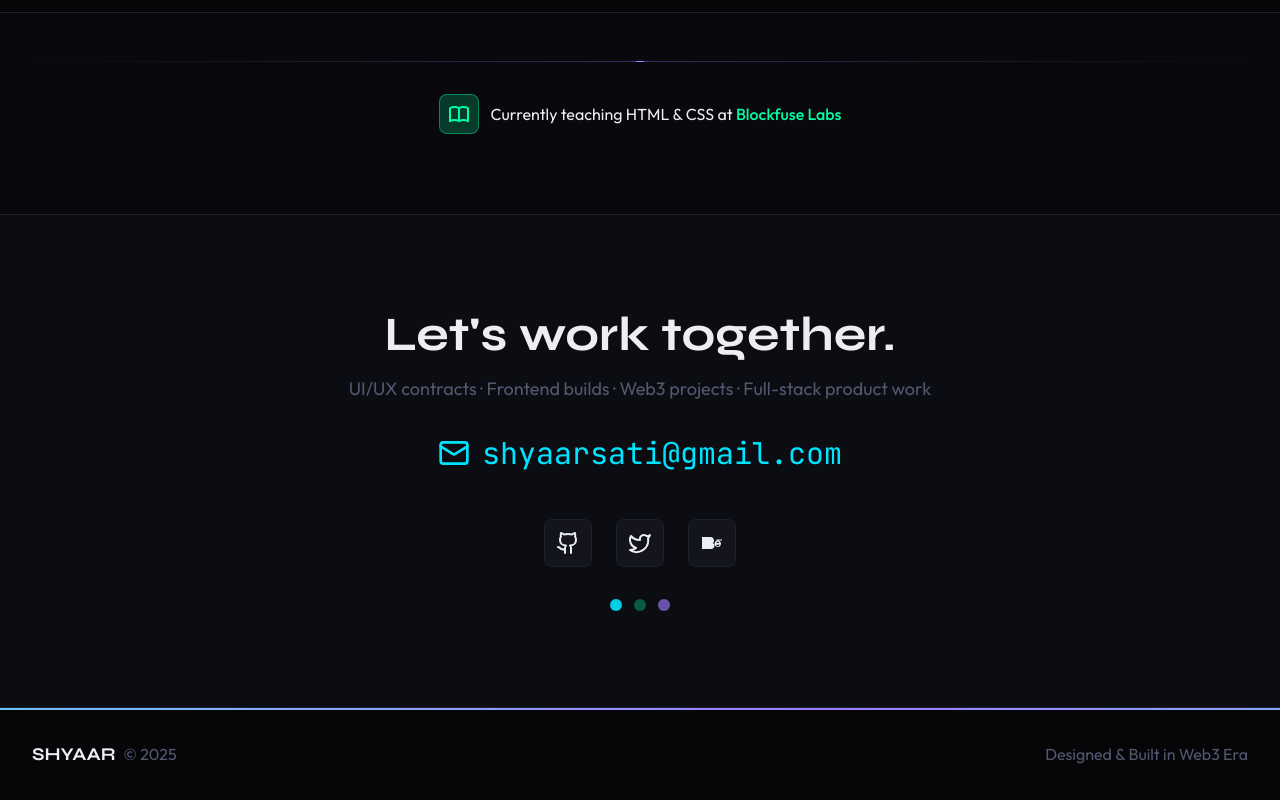
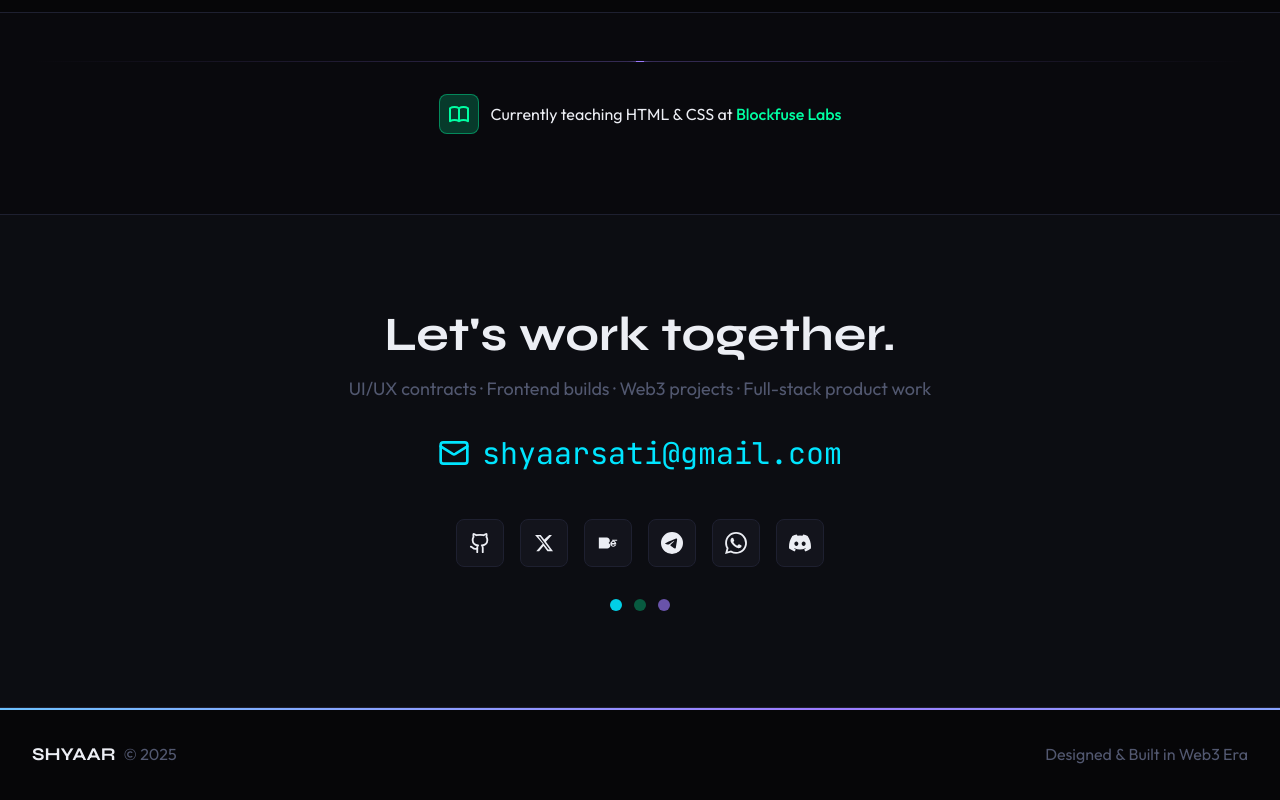
Before and after one commit to Shyaar/sati_portfolio, a React (Vite) app: page / in a window 1280 px wide. Shown: the part 4783-5583 px from the top of the page. Built offline with nearby package versions, Linux system fonts and the light colour scheme.

Commit message:
Add Telegram, WhatsApp, Discord social links and update Twitter to X logo
Co-Authored-By: Claude Sonnet 4.6 <noreply@anthropic.com>

```diff
--- a/src/app/components/Contact.tsx
+++ b/src/app/components/Contact.tsx
@@ -1,5 +1,5 @@
 import { motion } from 'motion/react';
-import { Github, Twitter, Mail } from 'lucide-react';
+import { Github, Mail } from 'lucide-react';
 
 export function Contact() {
   return (
@@ -35,37 +35,80 @@ export function Contact() {
             shyaarsati@gmail.com
           </a>
 
-          <div className="flex justify-center gap-6 mb-8">
+          <div className="flex flex-wrap justify-center gap-4 mb-8">
+            {/* GitHub */}
             <a
               href="https://github.com/Shyaar"
               target="_blank"
               rel="noopener noreferrer"
               className="w-12 h-12 rounded-lg bg-[#13141C] border border-[#1E2030] flex items-center justify-center hover:border-[#00E5FF] transition-colors"
+              title="GitHub"
             >
-              <Github size={24} className="text-[#ECEEF4]" />
+              <Github size={22} className="text-[#ECEEF4]" />
             </a>
+
+            {/* X (Twitter) */}
             <a
               href="https://x.com/shyaar_xati"
               target="_blank"
               rel="noopener noreferrer"
               className="w-12 h-12 rounded-lg bg-[#13141C] border border-[#1E2030] flex items-center justify-center hover:border-[#00FFA3] transition-colors"
+              title="X"
             >
-              <Twitter size={24} className="text-[#ECEEF4]" />
+              <svg width="20" height="20" viewBox="0 0 24 24" fill="currentColor" className="text-[#ECEEF4]">
+                <path d="M18.244 2.25h3.308l-7.227 8.26 8.502 11.24H16.17l-4.714-6.231-5.401 6.231H2.746l7.73-8.835L1.254 2.25H8.08l4.213 5.658 5.95-5.658zm-1.161 17.52h1.833L7.084 4.126H5.117z"/>
+              </svg>
             </a>
+
+            {/* Behance */}
             <a
               href="https://www.behance.net/satifwatsha"
               target="_blank"
               rel="noopener noreferrer"
               className="w-12 h-12 rounded-lg bg-[#13141C] border border-[#1E2030] flex items-center justify-center hover:border-[#9D7BFF] transition-colors"
+              title="Behance"
             >
-              <svg
-                width="24"
-                height="24"
-                viewBox="0 0 24 24"
-                fill="currentColor"
-                className="text-[#ECEEF4]"
-              >
+              <svg width="22" height="22" viewBox="0 0 24 24" fill="currentColor" className="text-[#ECEEF4]">
                 <path d="M7.5 11.25c.69 0 1.25-.56 1.25-1.25S8.19 8.75 7.5 8.75H5v2.5h2.5zm.5 1.5H5v2.75h3c.76 0 1.375-.616 1.375-1.375S8.76 12.75 8 12.75zM22 9.5h-5.5v-1H22v1zM19.25 14c-.138.69-.69 1.25-1.5 1.25-.9 0-1.5-.55-1.5-1.5H21c.03-.25.03-.5.03-.75C21 11 19.5 9.5 17.75 9.5 16 9.5 14.5 11 14.5 12.75S16 16 17.75 16c1.38 0 2.5-.75 2.94-1.875L19.25 14zm-1.5-3.25c.75 0 1.25.5 1.25 1.25h-2.5c0-.75.5-1.25 1.25-1.25zM2 6v12h9.25C13 18 14.5 16.5 14.5 14.75c0-1.25-.75-2.25-1.875-2.75.875-.5 1.375-1.375 1.375-2.375C14 7.75 12.5 6 10.75 6H2z"/>
+              </svg>
+            </a>
+
+            {/* Telegram */}
+            <a
+              href="https://t.me/shyaar_sati"
+              target="_blank"
+              rel="noopener noreferrer"
+              className="w-12 h-12 rounded-lg bg-[#13141C] border border-[#1E2030] flex items-center justify-center hover:border-[#00E5FF] transition-colors"
+              title="Telegram"
+            >
+              <svg width="22" height="22" viewBox="0 0 24 24" fill="currentColor" className="text-[#ECEEF4]">
+                <path d="M11.944 0A12 12 0 0 0 0 12a12 12 0 0 0 12 12 12 12 0 0 0 12-12A12 12 0 0 0 12 0a12 12 0 0 0-.056 0zm4.962 7.224c.1-.002.321.023.465.14a.506.506 0 0 1 .171.325c.016.093.036.306.02.472-.18 1.898-.962 6.502-1.36 8.627-.168.9-.499 1.201-.82 1.23-.696.065-1.225-.46-1.9-.902-1.056-.693-1.653-1.124-2.678-1.8-1.185-.78-.417-1.21.258-1.91.177-.184 3.247-2.977 3.307-3.23.007-.032.014-.15-.056-.212s-.174-.041-.249-.024c-.106.024-1.793 1.14-5.061 3.345-.48.33-.913.49-1.302.48-.428-.008-1.252-.241-1.865-.44-.752-.245-1.349-.374-1.297-.789.027-.216.325-.437.893-.663 3.498-1.524 5.83-2.529 6.998-3.014 3.332-1.386 4.025-1.627 4.476-1.635z"/>
+              </svg>
+            </a>
+
+            {/* WhatsApp */}
+            <a
+              href="https://wa.me/2349137682828"
+              target="_blank"
+              rel="noopener noreferrer"
+              className="w-12 h-12 rounded-lg bg-[#13141C] border border-[#1E2030] flex items-center justify-center hover:border-[#00FFA3] transition-colors"
+              title="WhatsApp"
+            >
+              <svg width="22" height="22" viewBox="0 0 24 24" fill="currentColor" className="text-[#ECEEF4]">
+                <path d="M17.472 14.382c-.297-.149-1.758-.867-2.03-.967-.273-.099-.471-.148-.67.15-.197.297-.767.966-.94 1.164-.173.199-.347.223-.644.075-.297-.15-1.255-.463-2.39-1.475-.883-.788-1.48-1.761-1.653-2.059-.173-.297-.018-.458.13-.606.134-.133.298-.347.446-.52.149-.174.198-.298.298-.497.099-.198.05-.371-.025-.52-.075-.149-.669-1.612-.916-2.207-.242-.579-.487-.5-.669-.51-.173-.008-.371-.01-.57-.01-.198 0-.52.074-.792.372-.272.297-1.04 1.016-1.04 2.479 0 1.462 1.065 2.875 1.213 3.074.149.198 2.096 3.2 5.077 4.487.709.306 1.262.489 1.694.625.712.227 1.36.195 1.871.118.571-.085 1.758-.719 2.006-1.413.248-.694.248-1.289.173-1.413-.074-.124-.272-.198-.57-.347m-5.421 7.403h-.004a9.87 9.87 0 0 1-5.031-1.378l-.361-.214-3.741.982.998-3.648-.235-.374a9.86 9.86 0 0 1-1.51-5.26c.001-5.45 4.436-9.884 9.888-9.884 2.64 0 5.122 1.03 6.988 2.898a9.825 9.825 0 0 1 2.893 6.994c-.003 5.45-4.437 9.884-9.885 9.884m8.413-18.297A11.815 11.815 0 0 0 12.05 0C5.495 0 .16 5.335.157 11.892c0 2.096.547 4.142 1.588 5.945L.057 24l6.305-1.654a11.882 11.882 0 0 0 5.683 1.448h.005c6.554 0 11.89-5.335 11.893-11.893a11.821 11.821 0 0 0-3.48-8.413z"/>
+              </svg>
+            </a>
+
+            {/* Discord */}
+            <a
+              href="https://discord.com"
+              target="_blank"
+              rel="noopener noreferrer"
+              className="w-12 h-12 rounded-lg bg-[#13141C] border border-[#1E2030] flex items-center justify-center hover:border-[#9D7BFF] transition-colors"
+              title="Discord: _xharles"
+            >
+              <svg width="22" height="22" viewBox="0 0 24 24" fill="currentColor" className="text-[#ECEEF4]">
+                <path d="M20.317 4.37a19.791 19.791 0 0 0-4.885-1.515.074.074 0 0 0-.079.037c-.21.375-.444.864-.608 1.25a18.27 18.27 0 0 0-5.487 0 12.64 12.64 0 0 0-.617-1.25.077.077 0 0 0-.079-.037A19.736 19.736 0 0 0 3.677 4.37a.07.07 0 0 0-.032.027C.533 9.046-.32 13.58.099 18.057.1 18.079.11 18.1.12 18.12a19.9 19.9 0 0 0 5.993 3.03.078.078 0 0 0 .084-.028 14.09 14.09 0 0 0 1.226-1.994.076.076 0 0 0-.041-.106 13.107 13.107 0 0 1-1.872-.892.077.077 0 0 1-.008-.128 10.2 10.2 0 0 0 .372-.292.074.074 0 0 1 .077-.01c3.928 1.793 8.18 1.793 12.062 0a.074.074 0 0 1 .078.01c.12.098.246.198.373.292a.077.077 0 0 1-.006.127 12.299 12.299 0 0 1-1.873.892.077.077 0 0 0-.041.107c.36.698.772 1.362 1.225 1.993a.076.076 0 0 0 .084.028 19.839 19.839 0 0 0 6.002-3.03.077.077 0 0 0 .032-.054c.5-5.177-.838-9.674-3.549-13.66a.061.061 0 0 0-.031-.03zM8.02 15.33c-1.183 0-2.157-1.085-2.157-2.419 0-1.333.956-2.419 2.157-2.419 1.21 0 2.176 1.096 2.157 2.42 0 1.333-.956 2.418-2.157 2.418zm7.975 0c-1.183 0-2.157-1.085-2.157-2.419 0-1.333.955-2.419 2.157-2.419 1.21 0 2.176 1.096 2.157 2.42 0 1.333-.946 2.418-2.157 2.418z"/>
               </svg>
             </a>
           </div>
```
